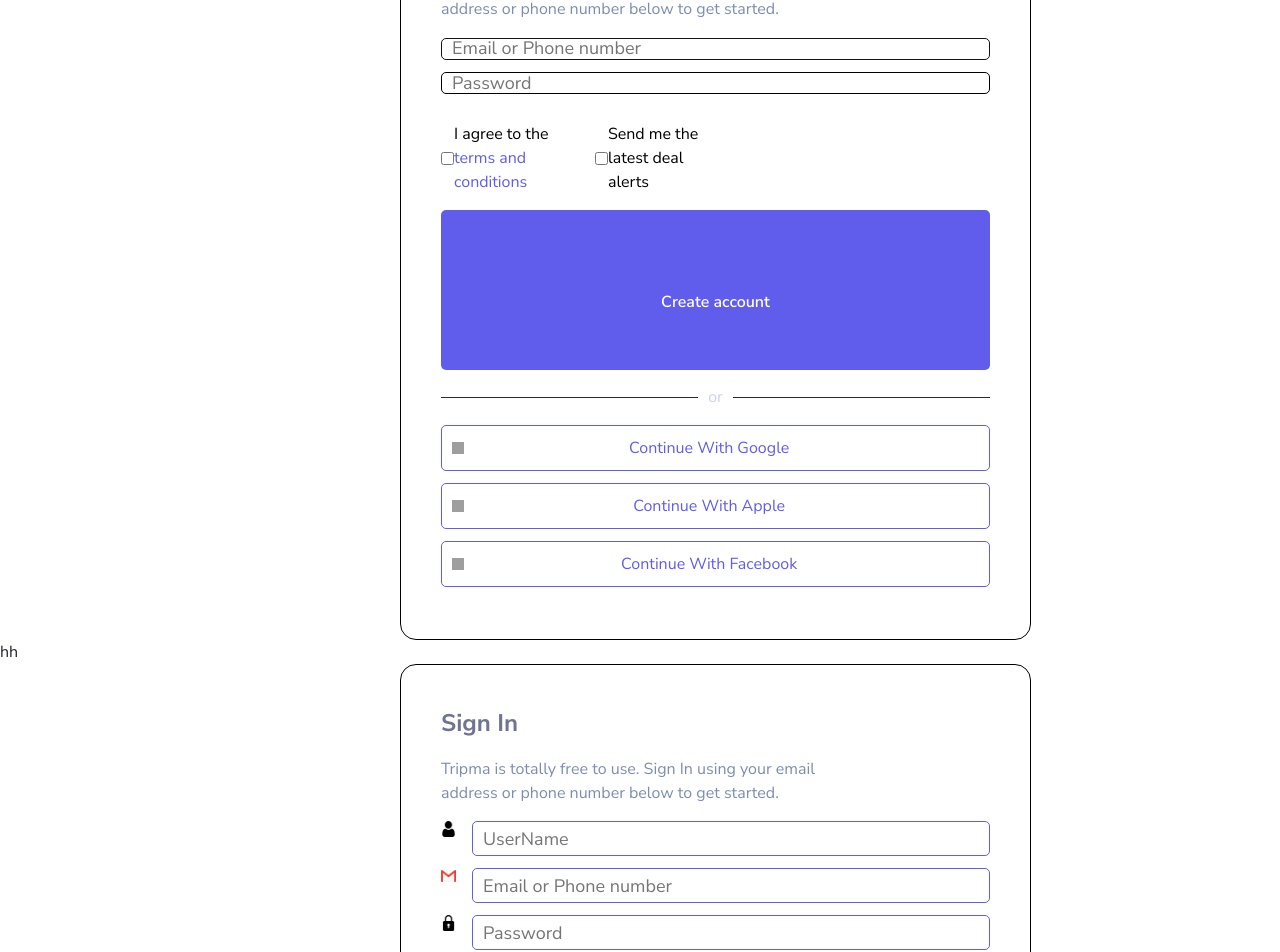
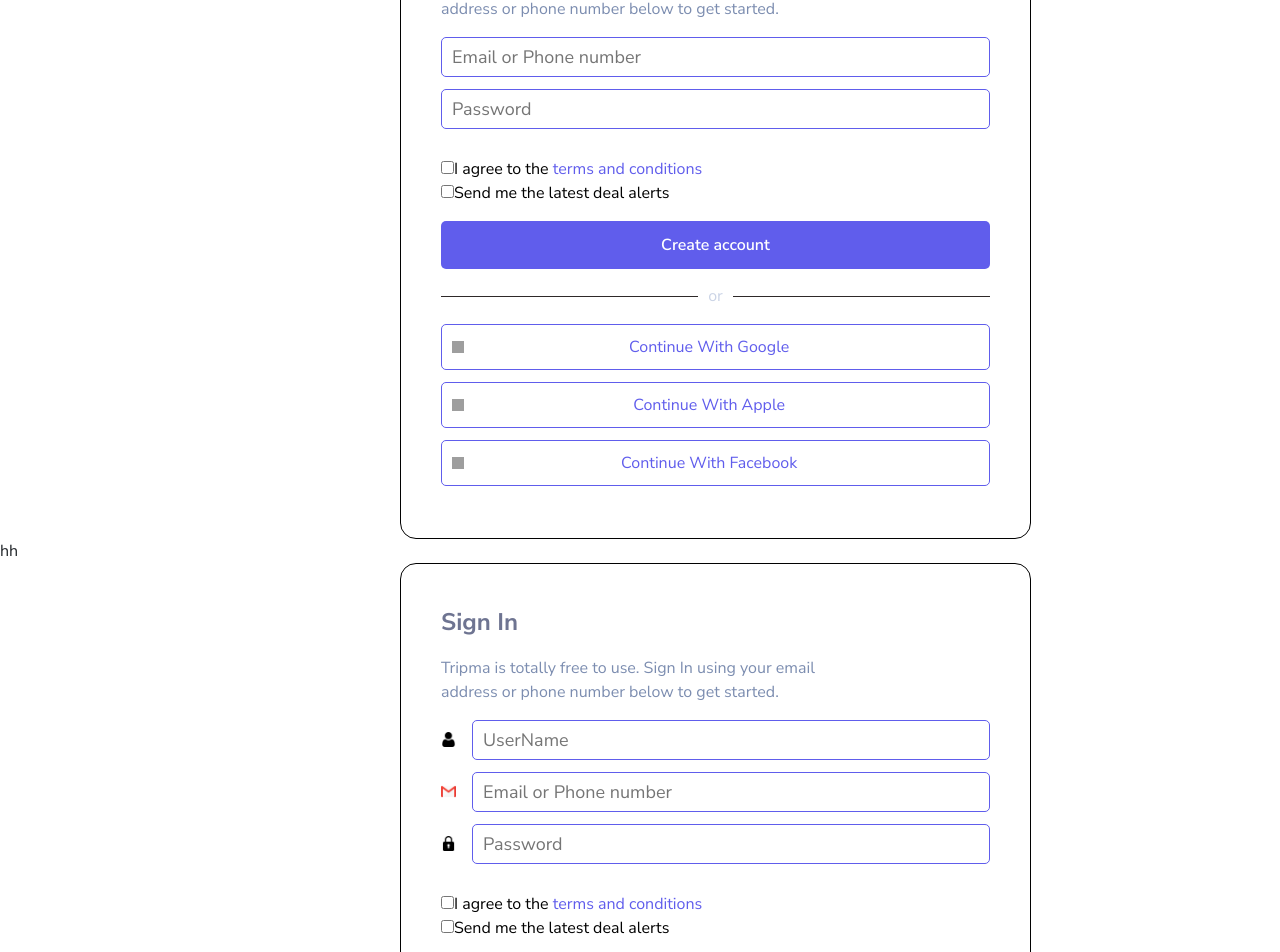
Before and after one commit to e-doctors-exclusive/TrimpaCompletition, a React (Create React App) app in the folder client/: page /SignUp in a window 1280 px wide. Shown: the part 120-1072 px from the top of the page. Built offline with nearby package versions, Linux system fonts and the light colour scheme; grey boxes are pictures that could not be loaded; a web font is replaced by a local one.

Commit message:
leith signUp

```diff
--- a/client/src/Pages/SignUp.tsx
+++ b/client/src/Pages/SignUp.tsx
@@ -12,10 +12,10 @@
           <span className="title">Sign up for Tripma</span>
           <span className="subtitle"> Tripma is totally free to use. Sign up using your email  <br />address or phone number below to get started.</span>
           <div className="form-container1">
-            <input type="text" className="input1" placeholder="Email or Phone number" />
-            <input type="password" className="input1" placeholder="Password" />
+            <input type="text" className="inputt" placeholder="Email or Phone number" />
+            <input type="password" className="inputt" placeholder="Password" />
           </div>
-          <div className="check">
+          <div className="checky">
             <div className="checkboxes">
               <input type="checkbox" id="scales" name="scales" />
 
@@ -27,7 +27,7 @@
               <label >Send me the latest deal alerts</label>
             </div>
           </div>
-          <button className='btn'>Create account</button>
+          <button className='btn1'>Create account</button>
 
 
           <div className="frame">
@@ -72,21 +72,21 @@
           <div className="form-container1">
 
             <div className='userName'>
-              <img src={img} alt="user_icon" />
-            <input type="text" className="input1" placeholder="UserName" />
+              <img src={img} alt="user_icon"  />
+            <input type="text" className="inputt" placeholder="UserName" />
             </div>
 
             <div className='userName'>
               <img src={email} alt="email_icon" />
-            <input type="text" className="input1" placeholder="Email or Phone number" />
+            <input type="text" className="inputt" placeholder="Email or Phone number" />
             </div>
            <div className="userName">
             <img src={pass} alt="pass" />
-           <input type="password" className="input1" placeholder="Password" />
+           <input type="password" className="inputt" placeholder="Password" />
 
            </div>
           </div>
-          <div className="check">
+          <div className="checky">
             <div className="checkboxes">
               <input type="checkbox" id="scales" name="scales" />
 
@@ -98,7 +98,7 @@
               <label >Send me the latest deal alerts</label>
             </div>
           </div>
-          <button className='btn'>Sign In</button>
+          <button className='btn1'>Sign In</button>
 
         </form>
 
--- a/client/src/styles/SignUp.css
+++ b/client/src/styles/SignUp.css
@@ -36,11 +36,11 @@
   width: 100%;
 }
 
-.input1 {
+.inputt {
   background: none;
-  border: solid 1px;
+  border : solid 1.2px #605DEC;
   outline: 1;
-  height: 15px;
+  height: 40px;
   width: 100%;
 
   font-size: 18px;
@@ -69,14 +69,12 @@
   text-decoration: underline;
 }
 
-/*Button*/
 
 
 
 
 
 
-/* fig */
 .frame {
   display: flex;
   align-items: center;
@@ -118,7 +116,7 @@
   word-wrap: break-word;
 
 }
-.btn {
+.btn1 {
   width: 100%;
   height: 48px;
   background: #605DEC;
@@ -134,7 +132,7 @@
 
 
 
-.checkboxes {
+.checkboxe1  {
   display: flex;
   align-items: center;
   font-family: Nunito Sans;
@@ -155,15 +153,12 @@
 .userName {
   display: flex;
   gap: 1rem;
+  align-items: center;
 
 
 }
 .userName img {
   width: 15px;
-  height: 16px;
+  height: 15px;
+  margin-top: -14px;
 }
-.userName input {
-  border : solid 1.2px #605DEC;
-  height: 35px;
-
-}
```
